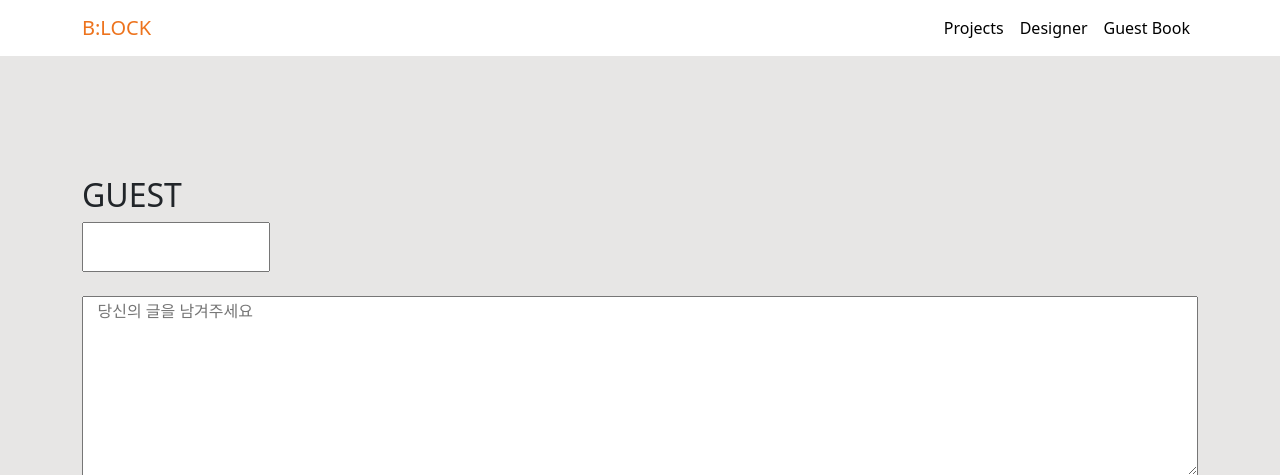
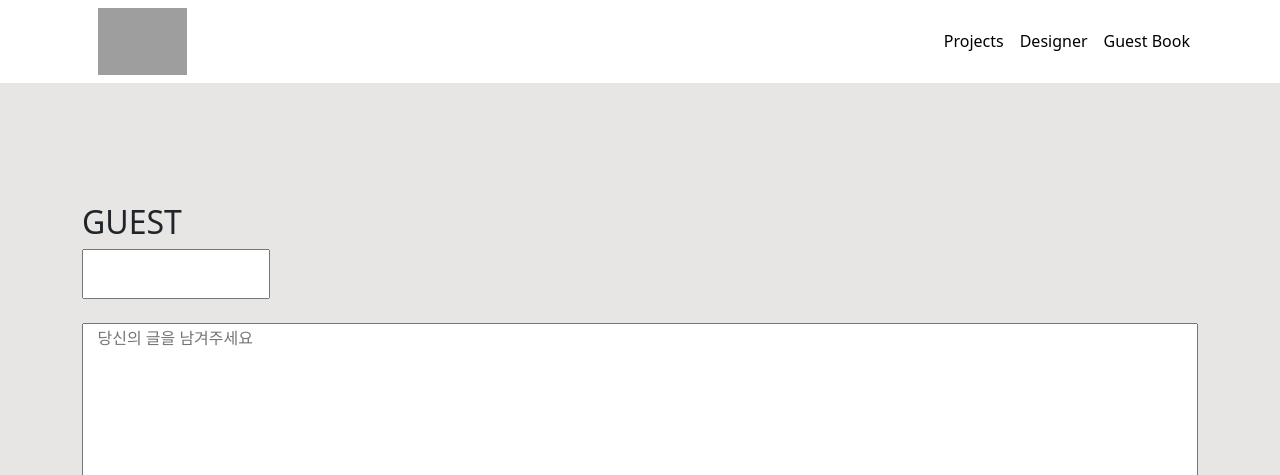
Before and after one commit to BaekChangKyeong/2022InteractiveWebService, a Python web app: template fastapi/templates/Guest.html in a window 1280 px wide. Shown: the top 475 px of the page. Run offline with Jinja, Linux system fonts and the light colour scheme; the template is opened without the code that fills it, so the values that code supplies are empty; grey boxes are pictures that could not be loaded.

Commit message:
update nav icon

```diff
--- a/fastapi/templates/About.html
+++ b/fastapi/templates/About.html
@@ -32,10 +32,12 @@
     <!-- Responsive navbar-->
     <nav class="navbar navbar-expand-lg navbar-black bg-white">
       <div class="container">
-        <a class="navbar-brand" href="index"> </a>
+        <a class="navbar-brand"> </a>
         <img
           class="logo-img"
           src="{{ url_for('static', path='/assets/logo/logo.svg') }}"
+          onclick="location.href='/'"
+          style="cursor:pointer"
           alt=""
         />
         <button
--- a/fastapi/templates/Guest.html
+++ b/fastapi/templates/Guest.html
@@ -19,7 +19,14 @@
   <!-- Responsive navbar-->
   <nav class="navbar navbar-expand-lg navbar-black bg-white">
     <div class="container">
-      <a class="navbar-brand" href="about">B:LOCK</a>
+      <a class="navbar-brand"> </a>
+      <img
+        class="logo-img"
+        src="{{ url_for('static', path='/assets/logo/logo.svg') }}"
+        onclick="location.href='/about'"
+        style="cursor:pointer"
+        alt=""
+      />
       <button class="navbar-toggler" type="button" data-bs-toggle="collapse" data-bs-target="#navbarSupportedContent"
         aria-controls="navbarSupportedContent" aria-expanded="false" aria-label="Toggle navigation">
         <span class="navbar-toggler-icon">
--- a/fastapi/templates/Project.html
+++ b/fastapi/templates/Project.html
@@ -17,11 +17,12 @@
   <!-- Responsive navbar-->
   <nav class="navbar navbar-expand-lg navbar-black bg-white">
     <div class="container">
-      <a class="navbar-brand" href="index"> </a>
+      <a class="navbar-brand"> </a>
       <img
         class="logo-img"
         src="{{ url_for('static', path='/assets/logo/logo.svg') }}"
-        alt=""
+        onclick="location.href='/about'"
+        style="cursor:pointer"
       />
       <button
         class="navbar-toggler"
--- a/fastapi/templates/projects/project_detail.html
+++ b/fastapi/templates/projects/project_detail.html
@@ -30,10 +30,12 @@
     <!-- Responsive navbar-->
     <nav class="navbar navbar-expand-lg navbar-black bg-white">
       <div class="container">
-        <a class="navbar-brand" href="/index"> </a>
+        <a class="navbar-brand"> </a>
         <img
           class="logo-img"
           src="{{ url_for('static', path='/assets/logo/logo.svg') }}"
+          onclick="location.href='/about'"
+          style="cursor:pointer"
           alt=""
         />
         <button
```
Also changed, not shown: fastapi/templates/Designer.html (+8 -1 lines).
